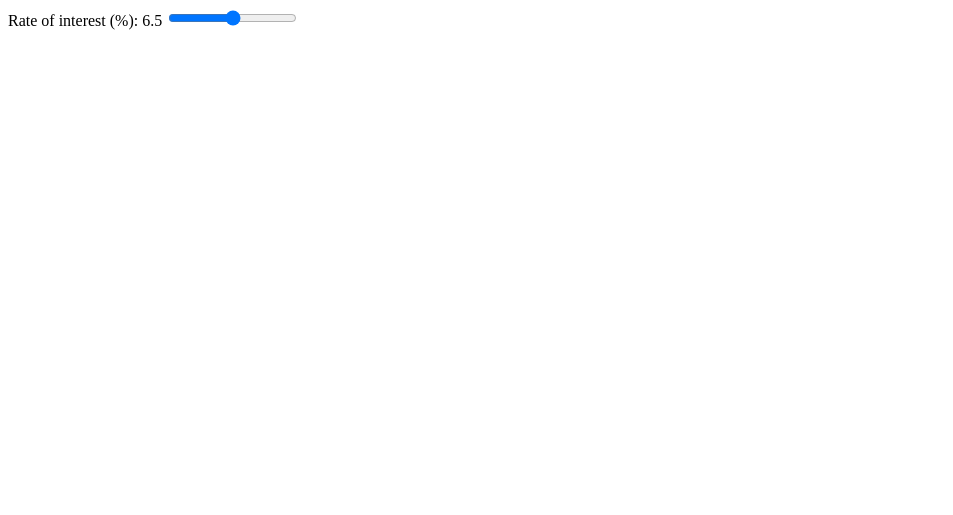
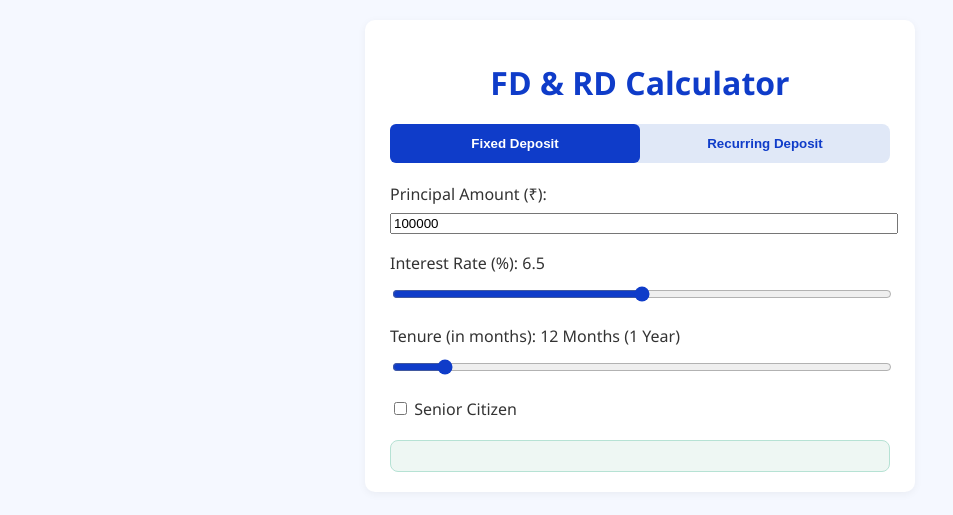
Before and after one commit to Gowthamipenta/Fd_Rd_Calculator, a plain HTML site: page index.html in a window 1280 px wide. Shown: the whole page, without its empty margins (0-953 px from the left). Drawn offline with Linux system fonts and the light colour scheme.

Commit message:
Update index.html

```diff
--- a/index.html
+++ b/index.html
@@ -1,4 +1,43 @@
-<div class="input-group">
-  <label>Rate of interest (%): <span id="rateLabel">6.5</span></label>
-  <input type="range" min="1" max="12" step="0.1" id="rate" value="6.5">
-</div>
+<!DOCTYPE html>
+<html lang="en">
+<head>
+  <meta charset="UTF-8" />
+  <meta name="viewport" content="width=device-width, initial-scale=1.0"/>
+  <title>FD & RD Calculator</title>
+  <link rel="stylesheet" href="style.css" />
+</head>
+<body>
+  <div class="container">
+    <h1>FD & RD Calculator</h1>
+    <div class="tabs">
+      <button onclick="switchTab('fd')" class="tab active">Fixed Deposit</button>
+      <button onclick="switchTab('rd')" class="tab">Recurring Deposit</button>
+    </div>
+
+    <div id="calculator">
+      <div class="input-group">
+        <label>Principal Amount (₹):</label>
+        <input type="number" id="amount" value="100000" />
+      </div>
+
+      <div class="input-group">
+        <label>Interest Rate (%): <span id="rateLabel">6.5</span></label>
+        <input type="range" min="1" max="12" step="0.1" id="rate" value="6.5" />
+      </div>
+
+      <div class="input-group">
+        <label>Tenure (in months): <span id="tenureLabel">12 Months (1 Year)</span></label>
+        <input type="range" min="1" max="120" value="12" id="tenure" />
+      </div>
+
+      <div class="input-group">
+        <label><input type="checkbox" id="senior" /> Senior Citizen</label>
+      </div>
+
+      <div id="result"></div>
+    </div>
+  </div>
+
+  <script src="script.js"></script>
+</body>
+</html>
```
